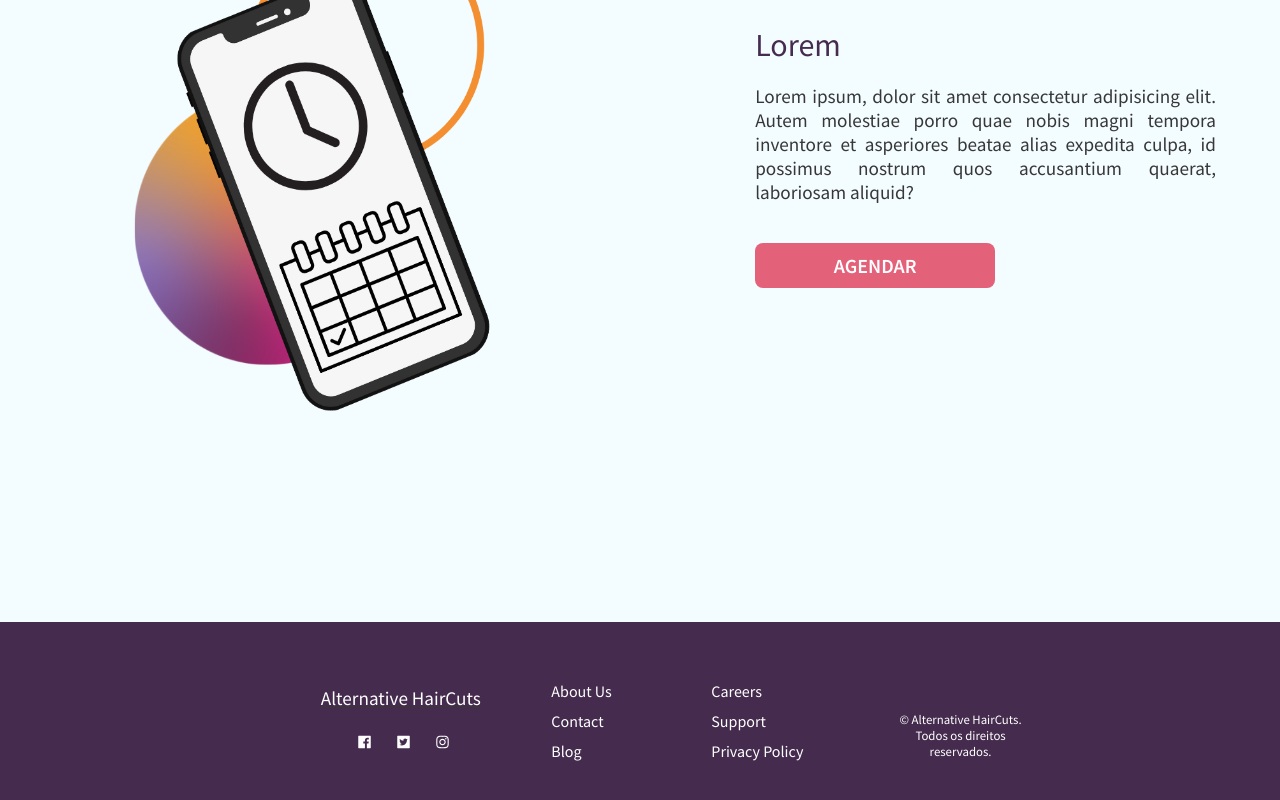
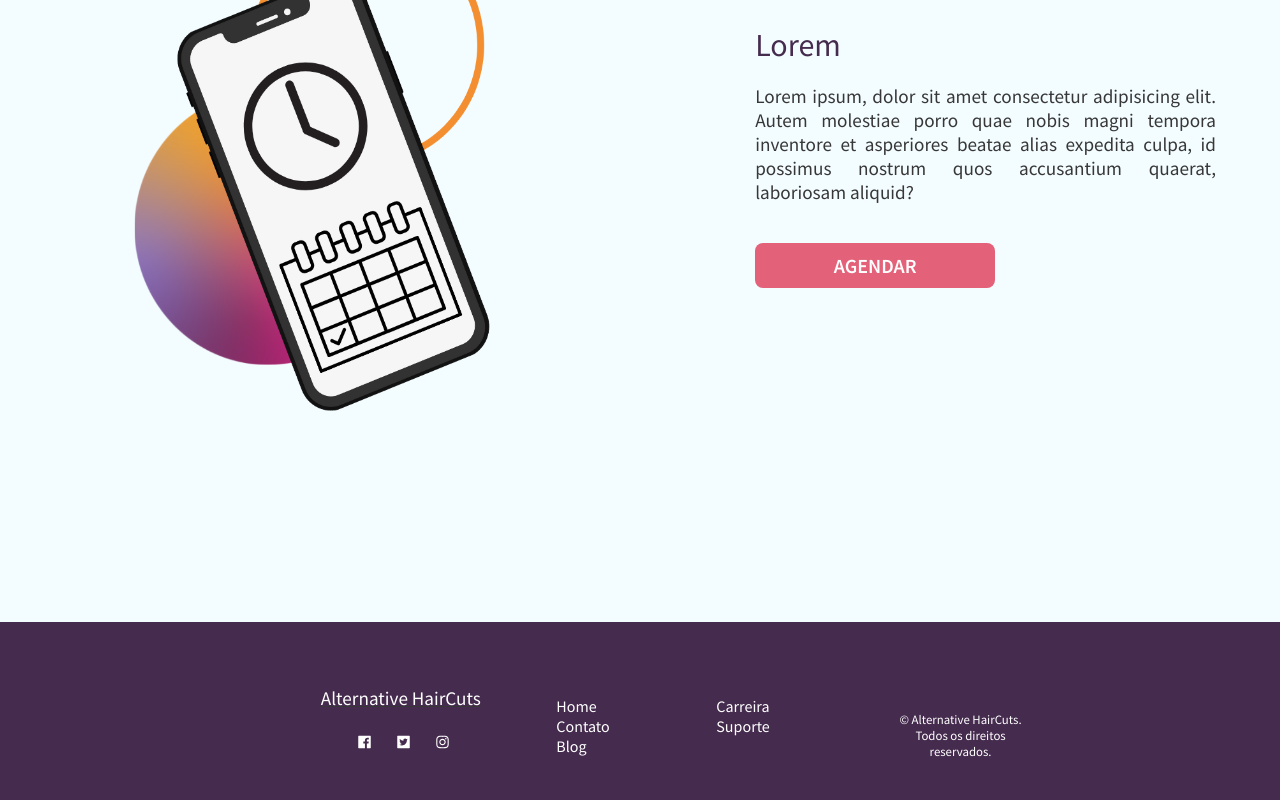
Before and after one commit to ingridsj/hair-salon-website, a React (Create React App) app: page /home in a window 1280 px wide. Shown: the part 1937-2737 px from the top of the page. Built offline with nearby package versions, Linux system fonts and the light colour scheme.

Commit message:
style: set footer

```diff
--- a/src/components/LandingPage/About/index.jsx
+++ b/src/components/LandingPage/About/index.jsx
@@ -2,6 +2,7 @@ import "./index.scss";
 
 import { backgroundimage } from "../../../assets/images/index";
 import { ScheduleButton } from "../../../components/ScheduleButton";
+import { Link } from "react-router-dom";
 
 export function About() {
   return (
@@ -18,7 +19,9 @@ export function About() {
           beatae alias expedita culpa, id possimus nostrum quos accusantium
           quaerat, laboriosam aliquid?
         </p>
-        <ScheduleButton />
+        <Link to="./login">
+          <ScheduleButton />
+        </Link>
       </div>
     </div>
   );
--- a/src/components/LandingPage/Footer/index.jsx
+++ b/src/components/LandingPage/Footer/index.jsx
@@ -32,22 +32,19 @@ export function Footer() {
           <div className="footer-right">
             <div className="footer-links">
               <a href="#" className="footer-link">
-                About Us
+                Home
               </a>
               <a href="#" className="footer-link">
-                Contact
+                Contato
               </a>
               <a href="#" className="footer-link">
                 Blog
               </a>
               <a href="#" className="footer-link">
-                Careers
+                Carreira
               </a>
               <a href="#" className="footer-link">
-                Support
-              </a>
-              <a href="#" className="footer-link">
-                Privacy Policy
+                Suporte
               </a>
             </div>
             <p className="footer-copyright">
--- a/src/components/LandingPage/Footer/index.scss
+++ b/src/components/LandingPage/Footer/index.scss
@@ -16,6 +16,10 @@
 
     max-width: 1140px;
     margin: auto;
+
+    @include mobileL {
+      width: 80%;
+    }
 
     .footer-left {
       flex: 50%;
@@ -37,6 +41,10 @@
 
         justify-content: center;
         margin-bottom: 2em;
+
+        @include mobileL {
+          grid-template-columns: repeat(3, 10px);
+        }
 
         .footer-icon {
           width: 25px;
@@ -63,12 +71,20 @@
         grid-auto-flow: column;
         justify-items: start;
 
+        @include mobileL {
+          grid-template-columns: 100px 120px;
+
+          @include flex-column;
+        }
+
         .footer-link {
           color: $text-white;
           font-size: 1rem;
           font-weight: 400;
           text-decoration: none;
           margin-bottom: 0.6em;
+
+          margin: 0 5px;
         }
       }
       .footer-copyright {
```
